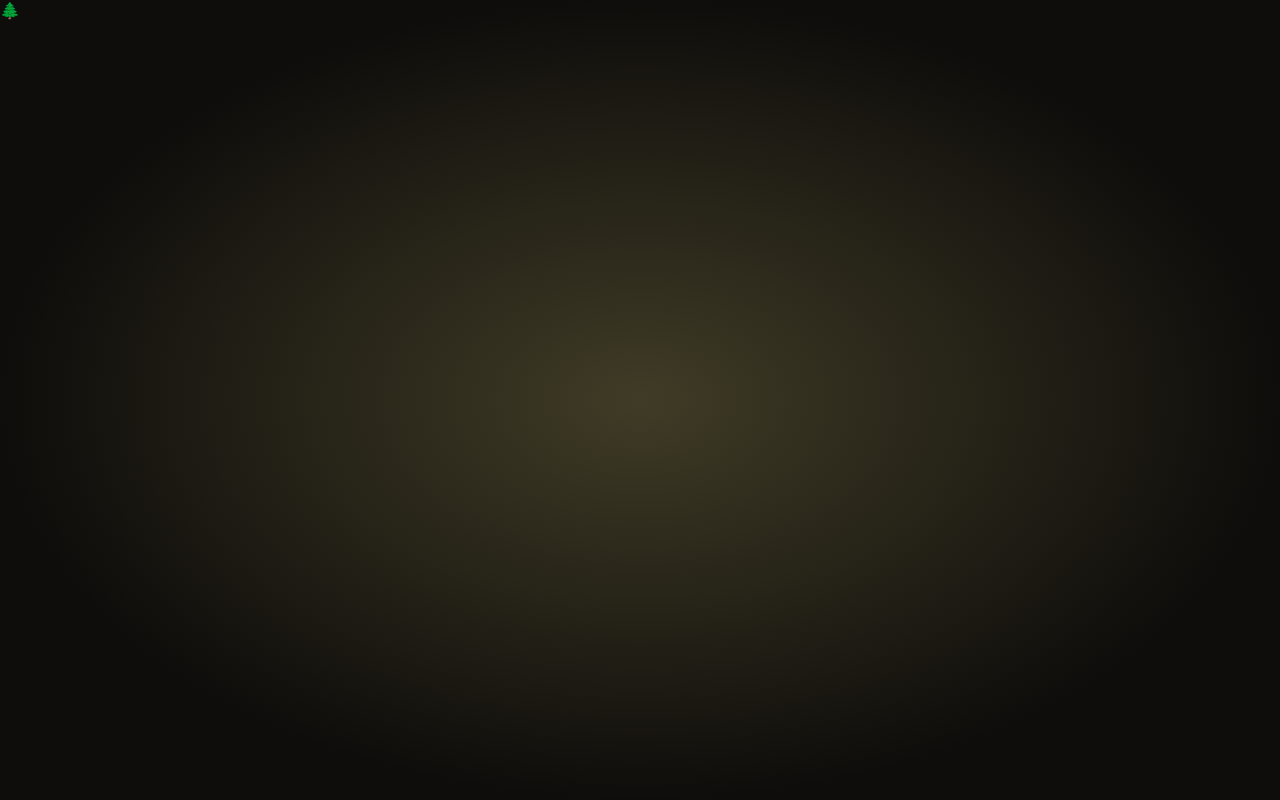
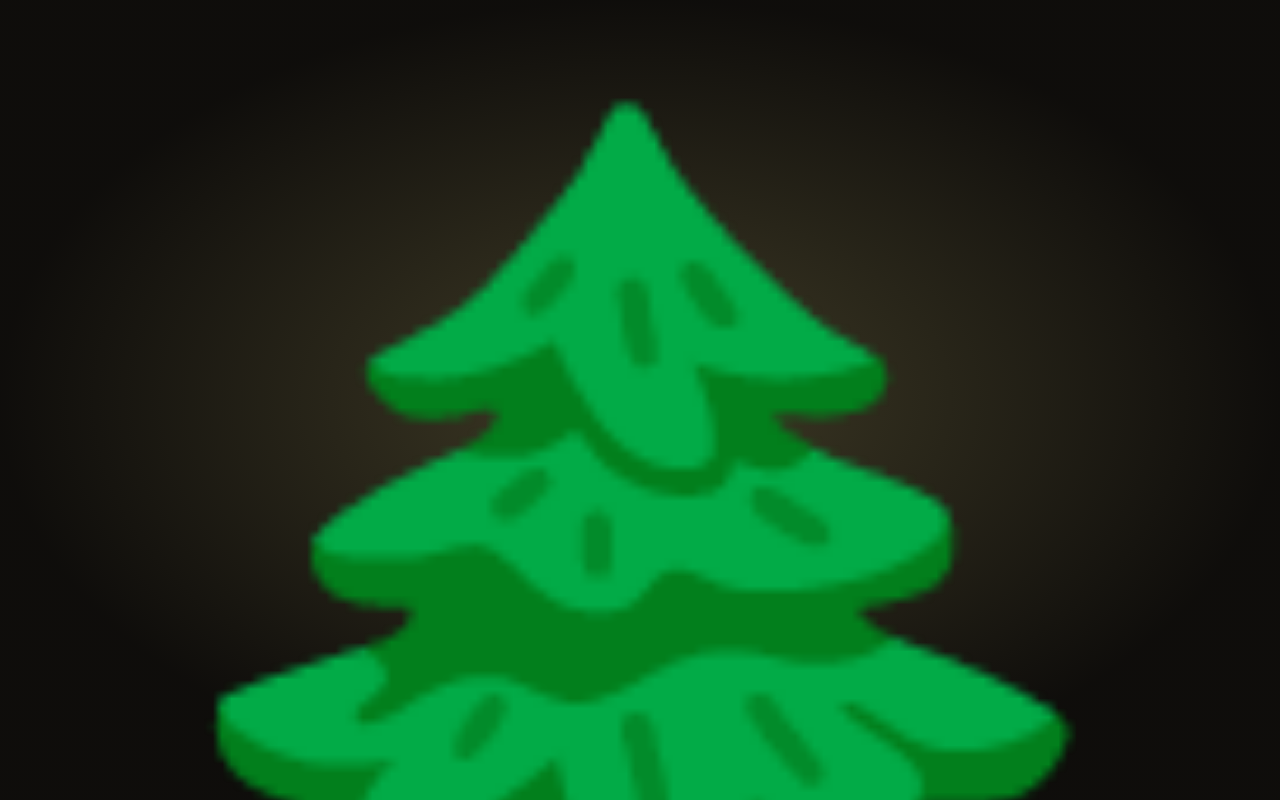
Before and after one commit to leeye51456/christmas-tree, a React (Create React App) app: page / in a window 1280 px wide. Shown: the top 800 px of the page. Built offline with nearby package versions, Linux system fonts and the light colour scheme.

Commit message:
Change `ChristmasTree` to an SVG element

```diff
--- a/src/components/ChristmasTree.tsx
+++ b/src/components/ChristmasTree.tsx
@@ -1,11 +1,22 @@
 function ChristmasTree() {
   return (
-    <div>
-      <div>
+    <svg
+      viewBox="0 0 1000 1000"
+    >
+      <text
+        x="50%"
+        y="50%"
+        dominant-baseline="central"
+        text-anchor="middle"
+        style={{
+          fontSize: '800px',
+          lineHeight: 1,
+        }}
+      >
         🌲
-      </div>
+      </text>
       {/* <Ornaments /> */}
-    </div>
+    </svg>
   )
 }
 
```
